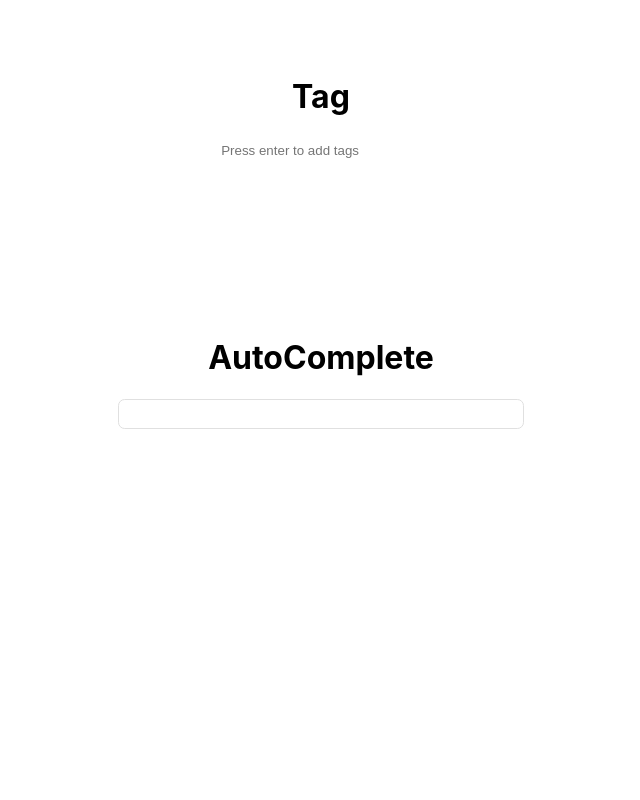
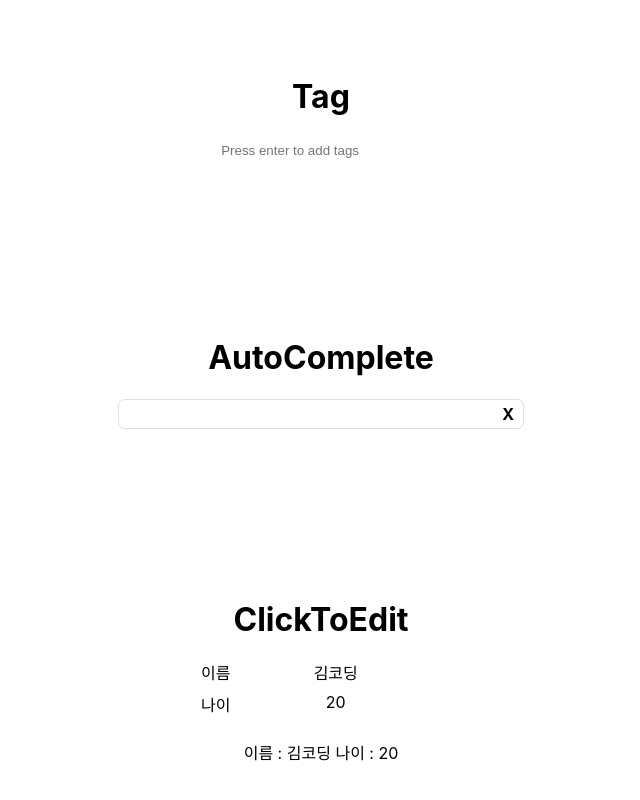
Before and after one commit to jeonghun10/wanted_pre_onboarding, a React (Create React App) app in the folder custom-component/: page / in a window 1280 px wide. Shown: the part 729-1529 px from the top of the page, without its empty margins (319-959 px from the left). Before the commit the page ends 1307 px from the top, so only its background shows below. Built offline with nearby package versions, Linux system fonts and the light colour scheme.

Commit message:
client:ClickToedit

```diff
--- a/custom-component/src/App.css
+++ b/custom-component/src/App.css
@@ -36,7 +36,7 @@
     transform: rotate(360deg);
   }
 }
-.wrab {
+.wrap {
   height:15em;
 }
 .toggleConatainer {
@@ -129,7 +129,7 @@
 }
 
 
-.tabWrab {
+.tabWrap {
   width:60vw;
   margin:0 auto;
 }
@@ -200,11 +200,28 @@
   border: none;
 }
 
+
+.inputWrap {
+  display: inline-block;
+  position: relative;
+}
 .autoCompleteInput {
   width:30em;
   height:2em;
   border-radius: 0.5em;
-  border:1px solid rgb(224, 224, 224)
+  border:1px solid rgb(224, 224, 224);
+
+}
+
+.removebtn{
+  position: absolute;
+  top:5px;
+  right:10px;
+  cursor: pointer;
+  font-weight: bold;
+}
+.removebtn:hover {
+  color:rgb(204, 0, 0)
 }
 
 @keyframes loadEffect2 {
@@ -246,3 +263,15 @@
   background-color: rgb(224, 224, 224);
   cursor: pointer;
 }
+
+.clickWrap {
+  margin:0 auto;
+  position: relative;
+  width:15em;
+  height:2em;
+
+}
+
+.click.title {
+  float: left;
+}
--- a/custom-component/src/App.js
+++ b/custom-component/src/App.js
@@ -5,6 +5,7 @@ import Modal from './component/Modal';
 import Tab from './component/Tab';
 import Tag from './component/Tag'
 import AutoComplete from './component/AutoComplete';
+import ClickToEdit from './component/ClickToEdit';
 
 function App() {
   return (
@@ -14,6 +15,7 @@ function App() {
       <Tab/>
       <Tag/>
       <AutoComplete/>
+      <ClickToEdit/>
     </div>
   );
 }
--- a/custom-component/src/component/AutoComplete.js
+++ b/custom-component/src/component/AutoComplete.js
@@ -39,18 +39,25 @@ const AutoComplete = () => {
   const clickHandler = (el)=>{
     setInputText(el)
   }
+  const removeHandler = () => {
+    setMatchInfo([])
+    setUlView(false)
+    setInputText('')
+
+  }
 
 
   return (
-    <div className="wrab">
+    <div className="wrap">
       <h1>AutoComplete</h1>
-        <div>
+        <div className="inputWrap">
             <input className="autoCompleteInput" onChange={(e)=>{autoCompleteHandler(e)}} type="text" value={inputText} ></input>
+            <span className="removebtn" onClick={removeHandler}>X</span>
             {matchInfo.length===0 ? null:
             <ul className={ulView ? "autoList ulView" : "autoList" }>
                 {
-                    matchInfo.map((el)=>{
-                        return <li className="listItem" onClick={()=>{clickHandler(el)}}>{el}</li>
+                    matchInfo.map((el, key)=>{
+                        return <li key={key} className="listItem" onClick={()=>{clickHandler(el)}}>{el}</li>
                     })
                 }
             </ul>
--- /dev/null
+++ b/custom-component/src/component/ClickToEdit.js
@@ -0,0 +1,58 @@
+import React, { useState, useRef, useEffect } from "react";
+
+
+const ClickToEdit = () => {
+  const [name, setName] = useState('김코딩')
+  const [age, setAge] = useState(20)
+
+
+  return (
+    <div className="wrap">
+      <h1>ClickToEdit</h1>
+      <div className="clickWrap">
+        <span className="click title">이름</span>
+        <MyInput value={name} handleValue={setName}></MyInput>
+      </div>
+      <div className="clickWrap">
+        <span className="click title">나이</span>
+        <MyInput value={age} handleValue={setAge}></MyInput>
+      </div>
+      <div>
+        <p>이름 : {name} 나이 : {age}</p>
+      </div>
+
+    </div>
+  );
+};
+
+const MyInput = ({value, handleValue}) => {
+    const [isOn, setIsOn] = useState(false)
+    const [newValue, setNewValue] = useState(value)
+    const inputEl = useRef(null)
+
+    const handleClick = () => {
+        setIsOn(!isOn)
+    }
+    const handleBlur = () => {
+        setIsOn(!isOn)
+        handleValue(newValue)
+    }
+    const handleInputChange = (e) => {
+        setNewValue(e.target.value)
+    }
+    useEffect(()=>{
+        if(isOn){
+          inputEl.current.focus();
+        }
+    }, [isOn])
+
+    return (
+        <>
+            {
+                isOn ? <input className="click input" type="text" ref={inputEl} value={newValue} onChange={handleInputChange} onBlur={handleBlur}></input>:<span onClick={handleClick}>{value}</span>
+            }
+        </>
+    )
+}
+
+export default ClickToEdit;
--- a/custom-component/src/component/Modal.js
+++ b/custom-component/src/component/Modal.js
@@ -8,7 +8,7 @@ const Modal = () => {
       setIsOn(!isOn)
   }
   return (
-    <div className="wrab">
+    <div className="wrap">
       <h1>Modal</h1>
       <div onClick={modalHandler} className={`modalBtn ${isOn ? 'modal-checked' : ''}`}>
         <h4>Open Modal</h4>
--- a/custom-component/src/component/Tab.js
+++ b/custom-component/src/component/Tab.js
@@ -14,7 +14,7 @@ const Tab = () => {
     setCurrentTab(index)
   }
   return (
-    <div className="wrab tabWrab">
+    <div className="wrap tabWrap">
       <h1>Tab</h1>
         <ul className="tabMenu">
         {
--- a/custom-component/src/component/Tag.js
+++ b/custom-component/src/component/Tag.js
@@ -19,7 +19,7 @@ const Tag = () => {
     }
   }
   return (
-    <div className="wrab tabWrab">
+    <div className="wrap tabWrap">
       <h1>Tag</h1>
         <div>
             <input className="tagInput" onKeyPress={(e)=>{onKeyPress(e)}} type="text" placeholder="Press enter to add tags"></input>
--- a/custom-component/src/component/Toggle.js
+++ b/custom-component/src/component/Toggle.js
@@ -8,7 +8,7 @@ const Toggle = () => {
       setIsOn(!isOn)
   }
   return (
-    <div className="wrab">
+    <div className="wrap">
       <h1>Toggle</h1>
       <div  className={`toggleConatainer ${isOn ? 'toggle-checked' : ''}`}>
         <div onClick={toggleHandler} className={`toggleCircle ${isOn ? 'toggle-checked' : ''}`}></div>
```
